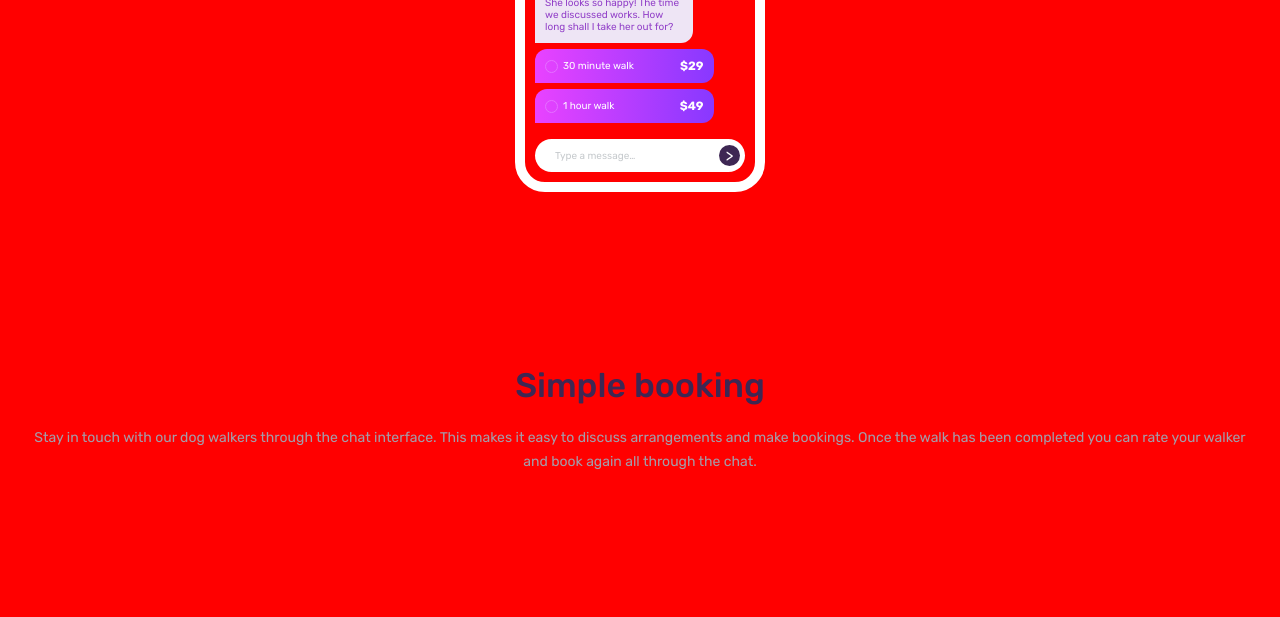
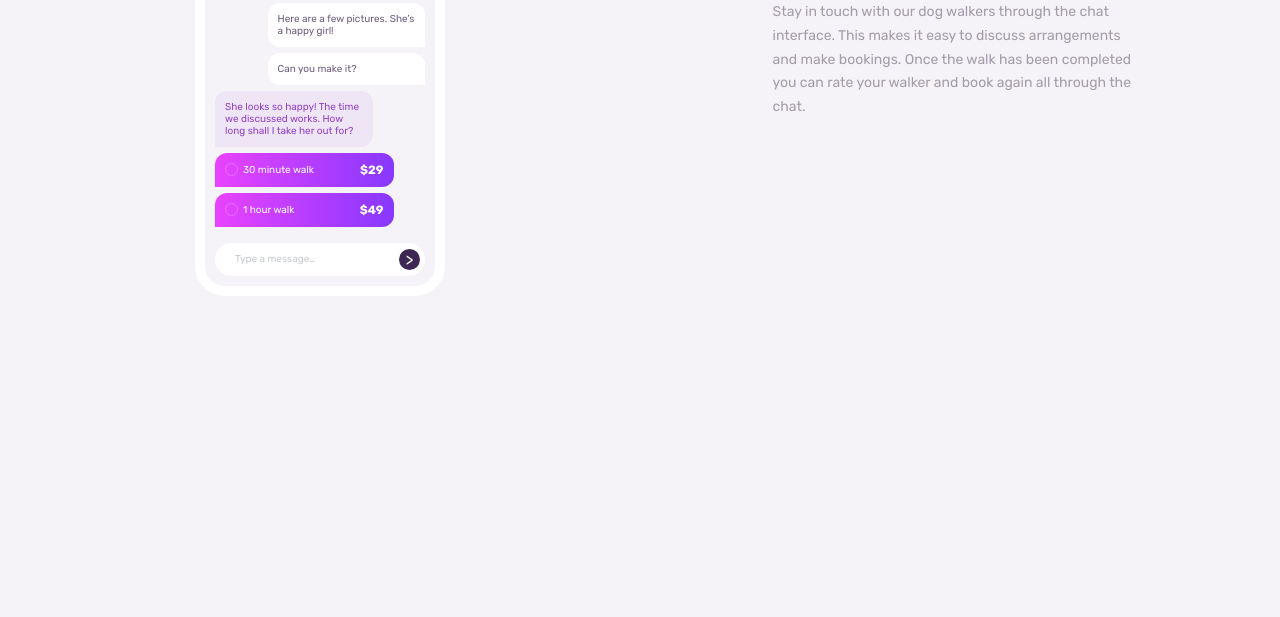
Before and after one commit to yomar-dev/chat-app-css-illustration, a plain HTML site: page index.html in a window 1280 px wide. Shown: the part 371-988 px from the top of the page. After the commit the page ends 800 px from the top, so only its background shows below. Drawn offline with Linux system fonts and the light colour scheme.

Commit message:
feat: create desktop version.

```diff
--- a/style.css
+++ b/style.css
@@ -10,20 +10,22 @@ body {
 }
 
 .main {
-  display: grid;
-  grid-template-rows: 6fr 4fr;
+  display: flex;
+  flex-direction: column;
   align-items: center;
-  justify-items: center;
+  justify-content: center;
   min-height: 100vh;
 }
 
 .box {
-  padding: 30px;;
+  padding: 30px;
+  position: relative;
 }
 
 .phone {
   border: 10px solid  hsl(0, 0%, 100%);
   border-radius: 30px;
+  align-self: center;
   display: flex;
   flex-direction: column;
   align-items: center;
@@ -183,6 +185,7 @@ body {
 
 .article {
   text-align: center;
+  align-self: center;
 }
 
 .article__title {
@@ -198,8 +201,20 @@ body {
   line-height: 1.7;
 }
 
-@media(min-width: 375px) {
-  body {
-    background: red;
+@media(min-width: 600px) {
+
+  .main {
+    flex-direction: row;
+  }
+
+  .box {
+    display: flex;
+    justify-content: center;
+    width: 50%;
+  }
+
+  .article {
+    max-width: 375px;
+    text-align: left;
   }
 }
```
